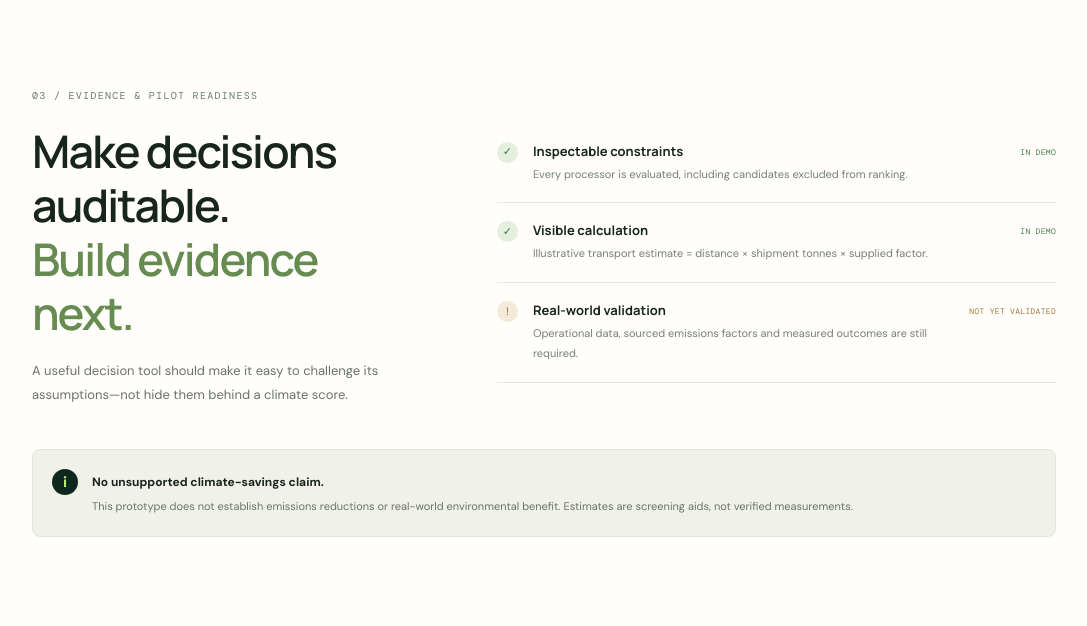
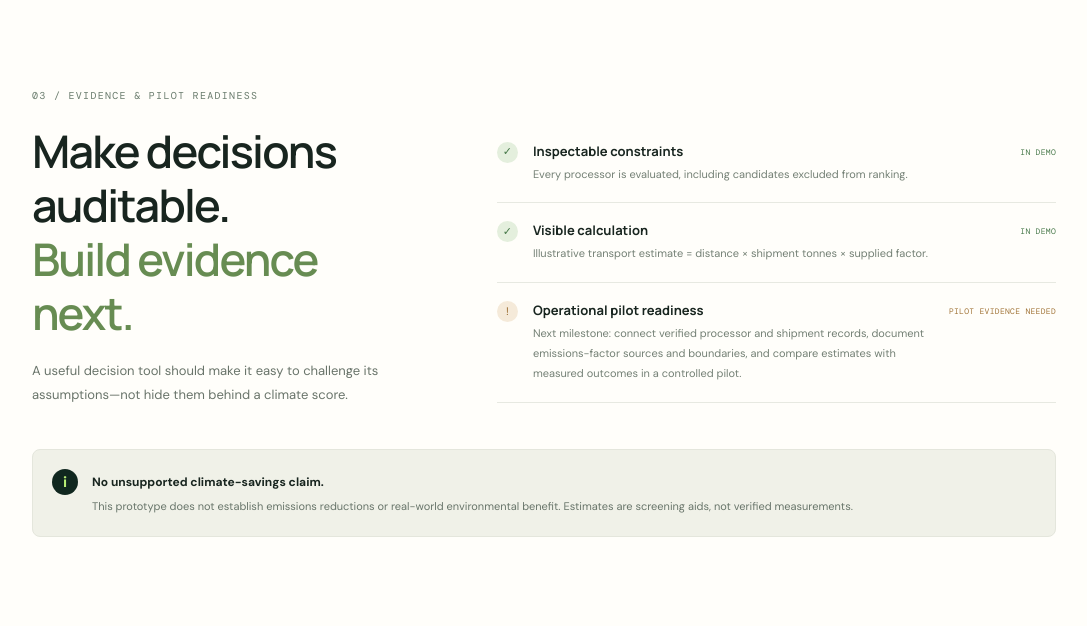
Before and after one commit to u19725505-star/reserve-climatechain-2026, a Flask app: page / in a window 1280 px wide. Shown: the part 2463-3089 px from the top of the page, without its empty margins (96-1183 px from the left). Run offline with Flask 3, Linux system fonts and the light colour scheme.

Commit message:
Reframe validation warning as an actionable pilot-readiness milestone

```diff
--- a/templates/index.html
+++ b/templates/index.html
@@ -140,7 +140,7 @@
         <div class="evidence-list">
           <article><span class="evidence-check">✓</span><div><h3>Inspectable constraints</h3><p>Every processor is evaluated, including candidates excluded from ranking.</p></div><span class="evidence-status">IN DEMO</span></article>
           <article><span class="evidence-check">✓</span><div><h3>Visible calculation</h3><p>Illustrative transport estimate = distance × shipment tonnes × supplied factor.</p></div><span class="evidence-status">IN DEMO</span></article>
-          <article><span class="evidence-check pending">!</span><div><h3>Real-world validation</h3><p>Operational data, sourced emissions factors and measured outcomes are still required.</p></div><span class="evidence-status pending-text">NOT YET VALIDATED</span></article>
+          <article><span class="evidence-check pending">!</span><div><h3>Operational pilot readiness</h3><p>Next milestone: connect verified processor and shipment records, document emissions-factor sources and boundaries, and compare estimates with measured outcomes in a controlled pilot.</p></div><span class="evidence-status pending-text">PILOT EVIDENCE NEEDED</span></article>
         </div>
       </div>
       <div class="integrity-banner"><span class="integrity-mark">i</span><div><b>No unsupported climate-savings claim.</b><p>This prototype does not establish emissions reductions or real-world environmental benefit. Estimates are screening aids, not verified measurements.</p></div></div>
```
